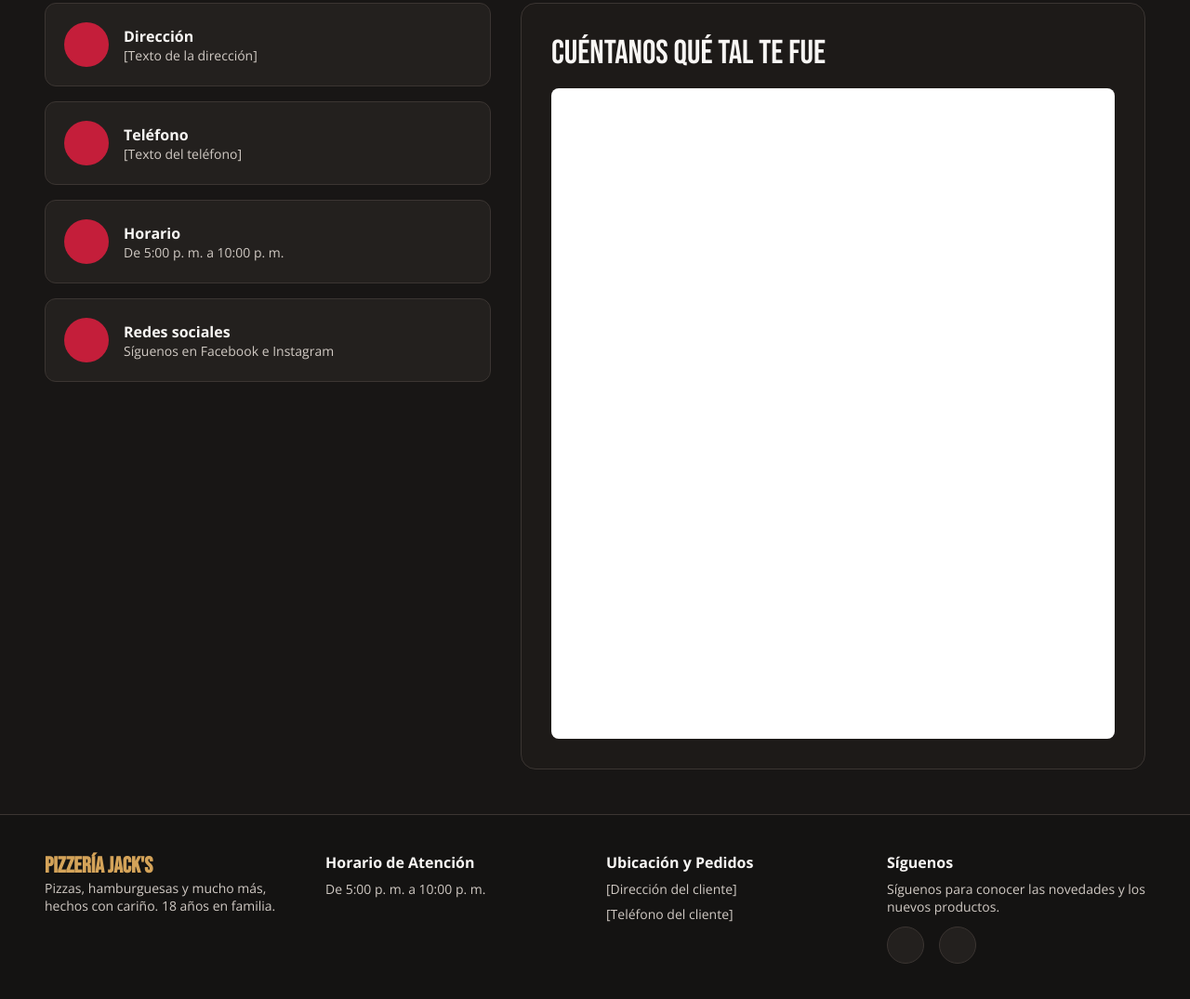
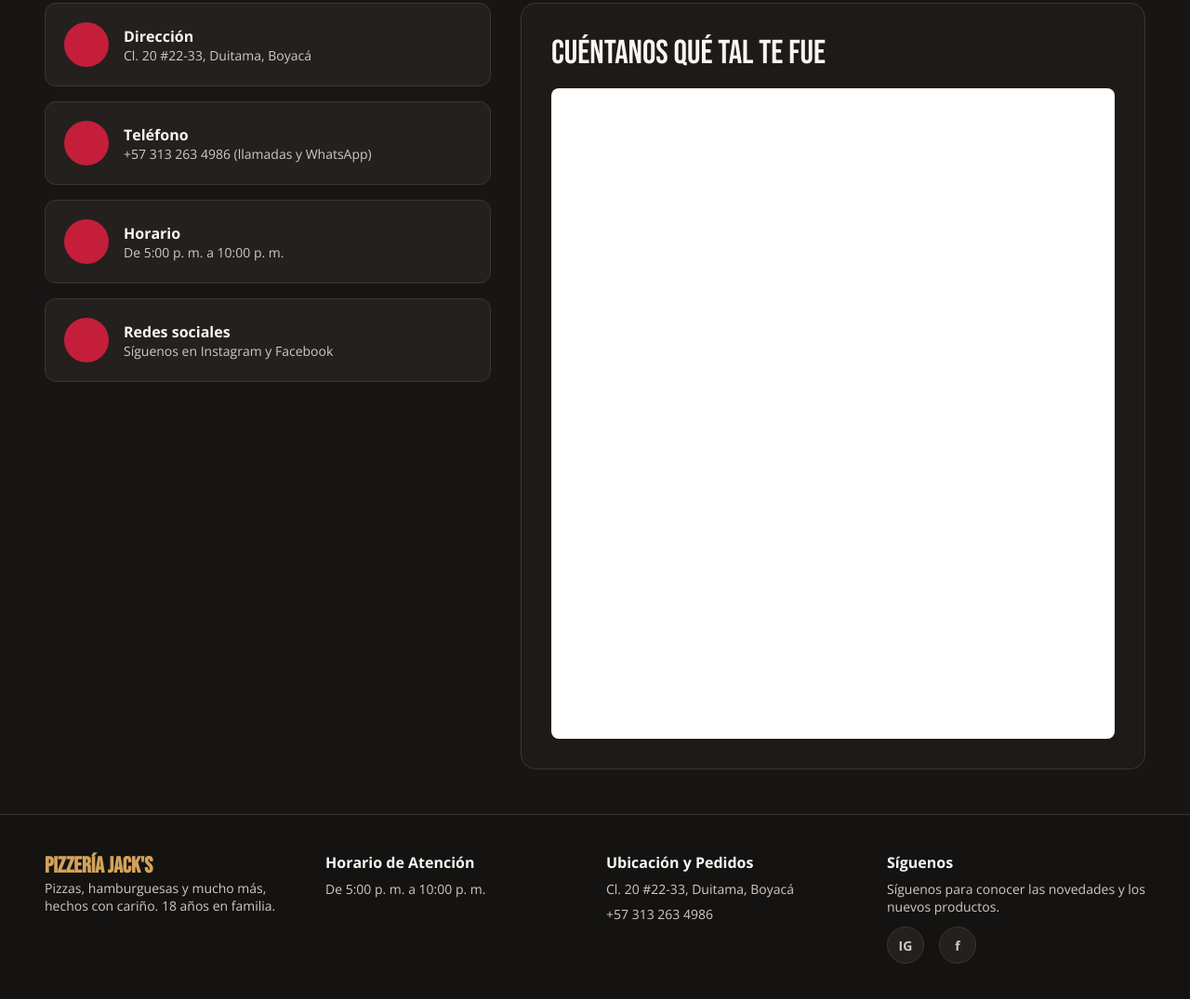
Before and after one commit to vasandoval/Pizzeria_Jack-s, a plain HTML site: page contacto.html in a window 1280 px wide. Shown: the part 367-1442 px from the top of the page at 93% size. Drawn offline with nearby package versions, Linux system fonts and the light colour scheme.

Commit message:
Contactos

```diff
--- a/contacto.html
+++ b/contacto.html
@@ -61,7 +61,7 @@
             <div class="acciones">
                 <a
                     class="boton-whatsapp"
-                    href="https://api.whatsapp.com/send?phone=573000000000"
+                    href="https://api.whatsapp.com/send?phone=573132634986&amp;text=Hola%2C%20quiero%20hacer%20un%20pedido"
                     target="_blank"
                     rel="noopener noreferrer"
                 >
@@ -93,7 +93,7 @@
                     <span></span>
                     <div>
                         <strong>Dirección</strong>
-                        <p>[Texto de la dirección]</p>
+                        <p>Cl. 20 #22-33, Duitama, Boyacá</p>
                     </div>
                 </div>
 
@@ -101,7 +101,7 @@
                     <span></span>
                     <div>
                         <strong>Teléfono</strong>
-                        <p>[Texto del teléfono]</p>
+                        <p>+57 313 263 4986 (llamadas y WhatsApp)</p>
                     </div>
                 </div>
 
@@ -117,7 +117,7 @@
                     <span></span>
                     <div>
                         <strong>Redes sociales</strong>
-                        <p>Síguenos en Facebook e Instagram</p>
+                        <p>Síguenos en <a href="https://www.instagram.com/jacks_pizzeria8072/" target="_blank" rel="noopener noreferrer">Instagram</a> y <a href="https://www.facebook.com/p/jacks_pizzeria8072-100032359076604/" target="_blank" rel="noopener noreferrer">Facebook</a></p>
                     </div>
                 </div>
 
@@ -140,14 +140,6 @@
 
         </section>
 
-        <!-- Mapa de ubicación (pendiente de incorporar) -->
-        <!--
-        <section class="mapa">
-            Aquí va el iframe de Google Maps del cliente
-            <p>[Mapa de ubicación]</p>
-        </section>
-        -->
-
     </main>
 
     <!-- Pie de página -->
@@ -166,8 +158,8 @@
 
             <div>
                 <h4>Ubicación y Pedidos</h4>
-                <p>[Dirección del cliente]</p>
-                <p>[Teléfono del cliente]</p>
+                <p>Cl. 20 #22-33, Duitama, Boyacá</p>
+                <p>+57 313 263 4986</p>
             </div>
 
             <div>
@@ -175,8 +167,8 @@
                 <p>Síguenos para conocer las novedades y los nuevos productos.</p>
 
                 <div class="redes">
-                    <a href="#"></a>
-                    <a href="#"></a>
+                    <a href="https://www.instagram.com/jacks_pizzeria8072/" target="_blank" rel="noopener noreferrer" aria-label="Instagram de Pizzería JACK'S">IG</a>
+                    <a href="https://www.facebook.com/p/jacks_pizzeria8072-100032359076604/" target="_blank" rel="noopener noreferrer" aria-label="Facebook de Pizzería JACK'S">f</a>
                 </div>
             </div>
 
--- a/css/styles.css
+++ b/css/styles.css
@@ -763,6 +763,10 @@ footer {
 }
 
 .redes a {
+    color: #D1CAC4;
+    font-weight: 700;
+    font-size: 14px;
+    text-decoration: none;
     width: 40px;
     height: 40px;
     border-radius: 50%;
```
